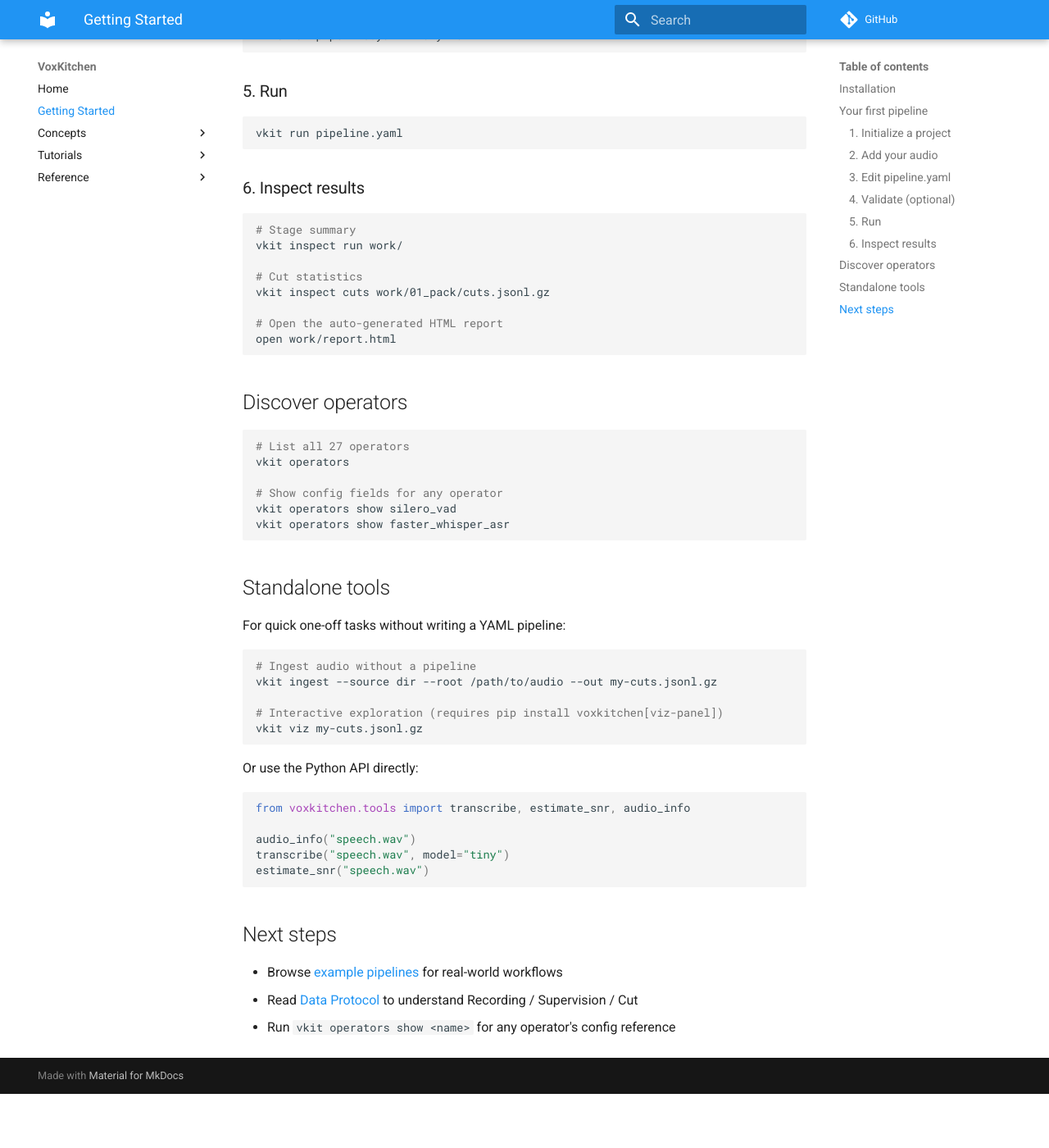
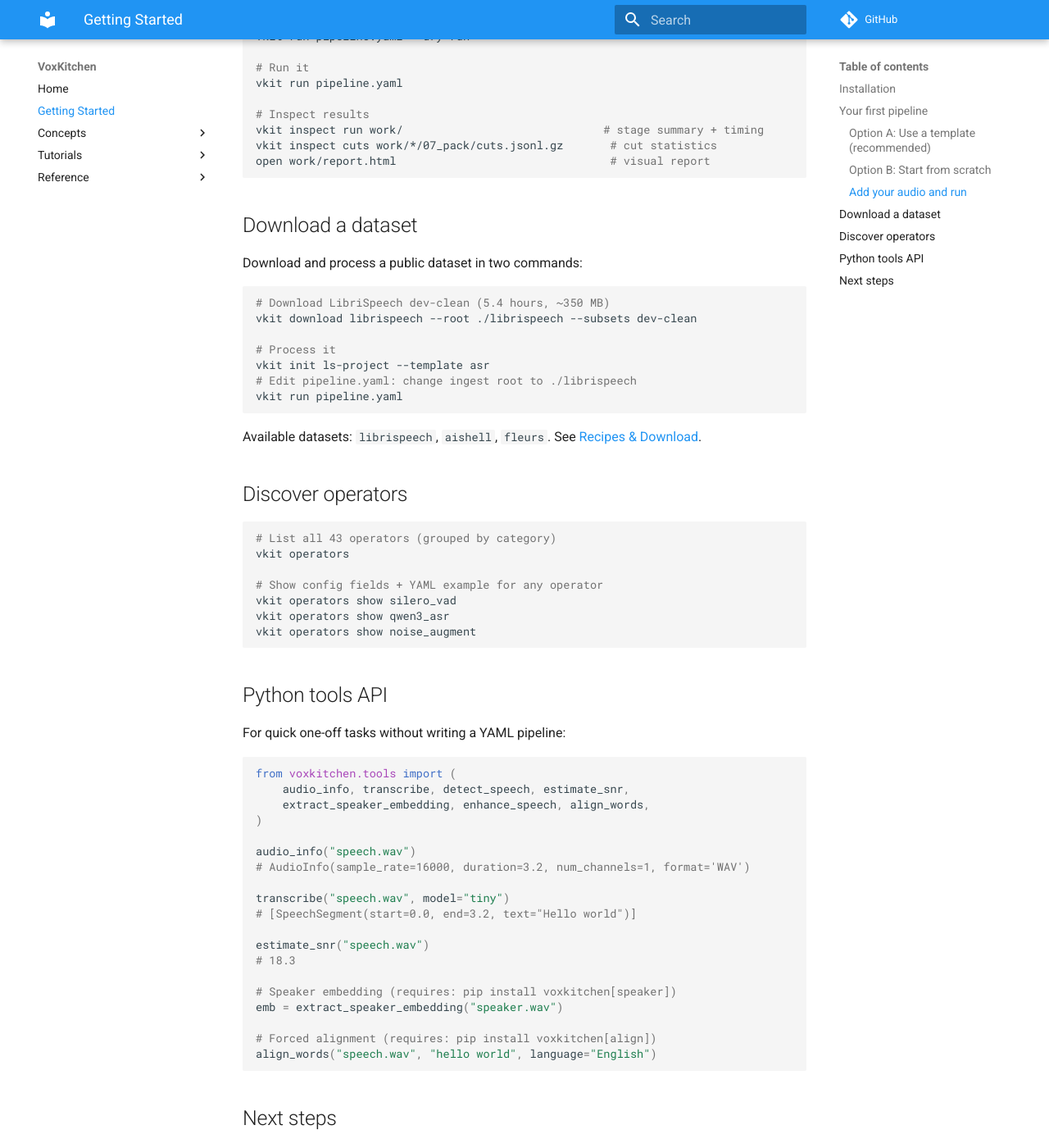
Before and after one commit to XqFeng-Josie/VoxKitchen, an MkDocs documentation site: the page built from docs/getting-started.md, in a window 1280 px wide and 1400 px high, scrolled down 1400 px. Shown: the whole window at 82% size. Built offline with MkDocs 1.6.1 and Material for MkDocs 9.7.7, drawn with Linux system fonts in a browser that asks for light colours; comment, search, counter and statistics services are not loaded; before the commit the page ends 2734 px from its top, so only the background shows below that; some of the changed text lies outside the part shown.

Commit message:
chore: polish — tests, docs, CLI improvements
- getting-started.md: updated with templates, download, new tools API
- README: added CI/Python/License badges
- SECURITY.md: vulnerability reporting policy
- verify_new_operators.py: updated for Qwen3, added emotion_recognize
- 6 new test files: clipping_detect, bandwidth_estimate, pack_jsonl,
  gender_classify, whisper_openai_asr, whisper_langid (290 tests total)
- vkit recipes: new CLI command to list available dataset recipes

Co-Authored-By: Claude Opus 4.6 (1M context) <noreply@anthropic.com>

````diff
--- a/docs/getting-started.md
+++ b/docs/getting-started.md
@@ -12,113 +12,120 @@ git clone https://github.com/voxkitchen/voxkitchen.git
 cd voxkitchen
 pip install -e .
 
-# Install extras for GPU server (ASR, quality analysis, etc.)
-pip install -e ".[asr,whisper,pitch,dnsmos,segment]"
+# Install extras as needed
+pip install -e ".[audio]"          # torch + torchaudio (for VAD, augmentation)
+pip install -e ".[asr]"            # faster-whisper ASR
+pip install -e ".[align]"          # Qwen3 ASR + forced alignment
+pip install -e ".[enhance]"        # DeepFilterNet denoising
+pip install -e ".[speaker]"        # WeSpeaker speaker embeddings
+
+# Or install everything at once
+pip install -e ".[all]"
 ```
 
 ## Your first pipeline
 
-### 1. Initialize a project
+### Option A: Use a template (recommended)
+
+```bash
+vkit init my-project --template tts    # TTS data preparation
+cd my-project
+```
+
+Available templates:
+
+| Template | Use case |
+|----------|----------|
+| `tts` | TTS training data: denoise, segment, ASR, word alignment |
+| `asr` | ASR training data: augmentation, transcription, filtering |
+| `cleaning` | Data cleaning: quality metrics, dedup, filtering |
+| `speaker` | Speaker analysis: diarization, embeddings, gender, language |
+
+See all templates: `vkit init --list-templates`
+
+### Option B: Start from scratch
 
 ```bash
 vkit init my-project
 cd my-project
 ```
 
-This creates a `pipeline.yaml` and a `data/` directory.
+### Add your audio and run
 
-### 2. Add your audio
+```bash
+# Put audio files in the data/ directory
+cp /path/to/your/audio/*.wav data/
 
-Put some `.wav`, `.flac`, or `.mp3` files into the `data/` directory.
+# Validate the pipeline
+vkit run pipeline.yaml --dry-run
 
-### 3. Edit pipeline.yaml
+# Run it
+vkit run pipeline.yaml
 
-Replace the contents with:
-
-```yaml
-version: "0.1"
-name: my-first-pipeline
-work_dir: ./work/${run_id}
-
-ingest:
-  source: dir
-  args:
-    root: ./data
-    recursive: true
-
-stages:
-  - name: resample
-    op: resample
-    args:
-      target_sr: 16000
-      target_channels: 1
-
-  - name: pack
-    op: pack_manifest
+# Inspect results
+vkit inspect run work/                              # stage summary + timing
+vkit inspect cuts work/*/07_pack/cuts.jsonl.gz       # cut statistics
+open work/report.html                                # visual report
 ```
 
-This pipeline scans `data/`, resamples everything to 16kHz mono, and writes a manifest.
+## Download a dataset
 
-### 4. Validate (optional)
+Download and process a public dataset in two commands:
 
 ```bash
-vkit run pipeline.yaml --dry-run
-```
+# Download LibriSpeech dev-clean (5.4 hours, ~350 MB)
+vkit download librispeech --root ./librispeech --subsets dev-clean
 
-### 5. Run
-
-```bash
+# Process it
+vkit init ls-project --template asr
+# Edit pipeline.yaml: change ingest root to ./librispeech
 vkit run pipeline.yaml
 ```
 
-### 6. Inspect results
-
-```bash
-# Stage summary
-vkit inspect run work/
-
-# Cut statistics
-vkit inspect cuts work/01_pack/cuts.jsonl.gz
-
-# Open the auto-generated HTML report
-open work/report.html
-```
+Available datasets: `librispeech`, `aishell`, `fleurs`. See [Recipes & Download](reference/recipes.md).
 
 ## Discover operators
 
 ```bash
-# List all 27 operators
+# List all 43 operators (grouped by category)
 vkit operators
 
-# Show config fields for any operator
+# Show config fields + YAML example for any operator
 vkit operators show silero_vad
-vkit operators show faster_whisper_asr
+vkit operators show qwen3_asr
+vkit operators show noise_augment
 ```
 
-## Standalone tools
+## Python tools API
 
 For quick one-off tasks without writing a YAML pipeline:
 
-```bash
-# Ingest audio without a pipeline
-vkit ingest --source dir --root /path/to/audio --out my-cuts.jsonl.gz
-
-# Interactive exploration (requires pip install voxkitchen[viz-panel])
-vkit viz my-cuts.jsonl.gz
-```
-
-Or use the Python API directly:
-
 ```python
-from voxkitchen.tools import transcribe, estimate_snr, audio_info
+from voxkitchen.tools import (
+    audio_info, transcribe, detect_speech, estimate_snr,
+    extract_speaker_embedding, enhance_speech, align_words,
+)
 
 audio_info("speech.wav")
+# AudioInfo(sample_rate=16000, duration=3.2, num_channels=1, format='WAV')
+
 transcribe("speech.wav", model="tiny")
+# [SpeechSegment(start=0.0, end=3.2, text="Hello world")]
+
 estimate_snr("speech.wav")
+# 18.3
+
+# Speaker embedding (requires: pip install voxkitchen[speaker])
+emb = extract_speaker_embedding("speaker.wav")
+
+# Forced alignment (requires: pip install voxkitchen[align])
+align_words("speech.wav", "hello world", language="English")
 ```
 
 ## Next steps
 
-- Browse [example pipelines](../examples/pipelines/) for real-world workflows
-- Read [Data Protocol](concepts/data-protocol.md) to understand Recording / Supervision / Cut
-- Run `vkit operators show <name>` for any operator's config reference
+- [TTS Tutorial](tutorials/tts-data-prep.md) — end-to-end TTS data preparation
+- [ASR Tutorial](tutorials/asr-training-data.md) — augmented ASR training data
+- [Data Cleaning Tutorial](tutorials/data-cleaning.md) — quality metrics and filtering
+- [Operators Reference](reference/operators.md) — all 43 operators with config details
+- [Data Protocol](concepts/data-protocol.md) — understand Recording / Supervision / Cut
````
Also changed, not shown: README.md (+5 -0 lines), SECURITY.md (added, +24 -0 lines), 9 other files.
